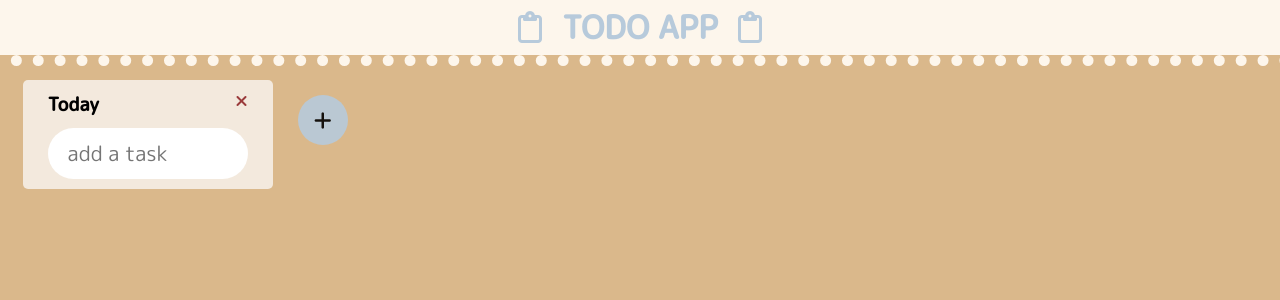
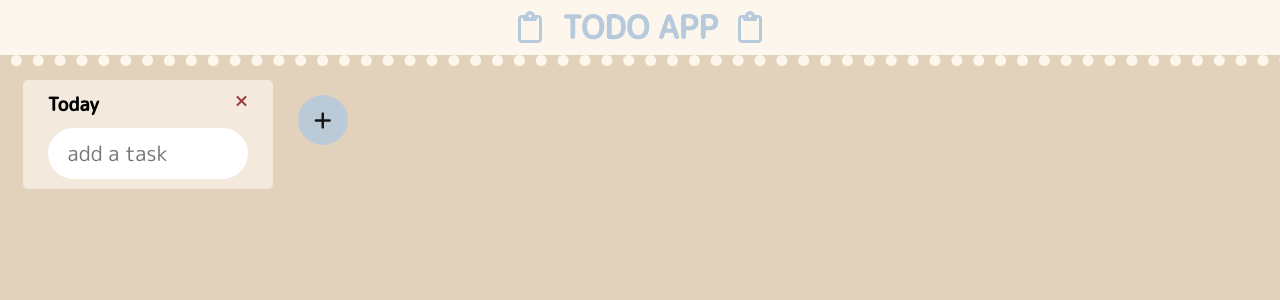
Before and after one commit to MoekaKitamura/react-trello, a React (Create React App) app: page / in a window 1280 px wide. Shown: the top 300 px of the page. Built offline with nearby package versions, Linux system fonts and the light colour scheme.

Commit message:
change background color

```diff
--- a/src/index.css
+++ b/src/index.css
@@ -13,7 +13,7 @@
 }
 
 .app {
-  background: #dab88b;
+  background: #e3d2bb;
   height: 100vh;
 }
 
@@ -54,12 +54,11 @@ h1 {
 
 .taskCardTitleInputArea {
   margin-bottom: 10px;
-  width: 30%;
   cursor: pointer;
 }
 
 .taskCardTitleInput {
-  width: 80px;
+  width: 150px;
   font-size: 1.1rem;
   padding: 4px 6px;
   border-radius: 3px;
```
